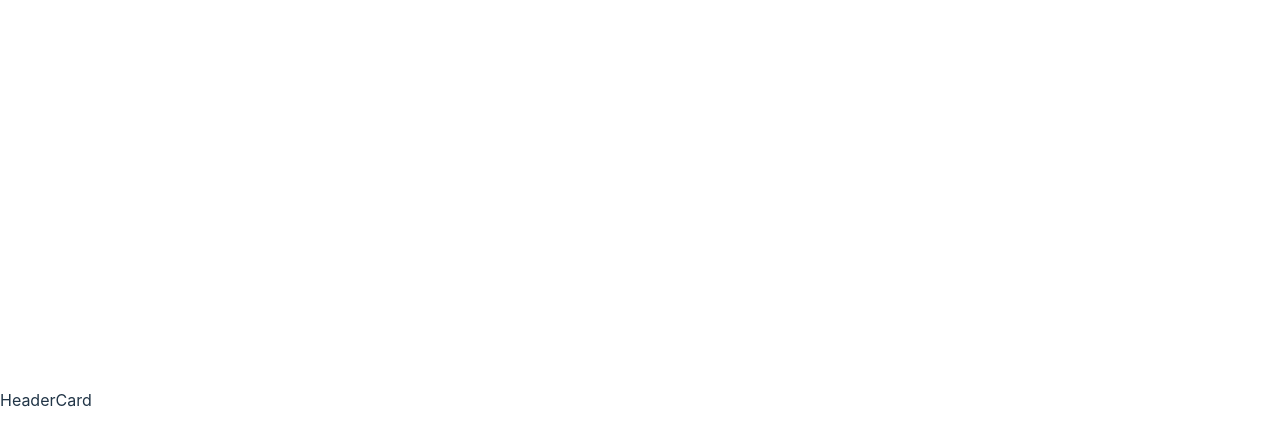
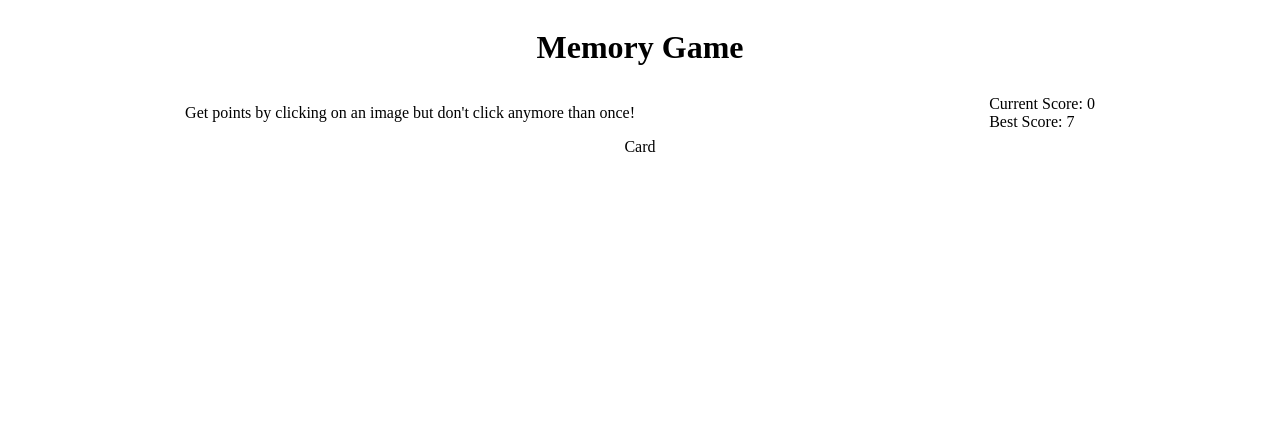
Before and after one commit to aleksandar-code/memory-card, a React (Vite) app: page / in a window 1280 px wide. Shown: the top 446 px of the page. Built offline with nearby package versions, Linux system fonts and the light colour scheme.

Commit message:
Create Header

```diff
--- a/src/components/Header.tsx
+++ b/src/components/Header.tsx
@@ -1,3 +1,24 @@
 export function Header() {
-  return <>Header</>;
+  return (
+    <>
+      <header>
+        <h1>Memory Game</h1>
+        <div>
+          <p>
+            Get points by clicking on an image but don't click anymore than
+            once!
+          </p>
+          <div>
+            <div>
+              Current Score: <span>0</span>
+            </div>
+
+            <div>
+              Best Score: <span>7</span>
+            </div>
+          </div>
+        </div>
+      </header>
+    </>
+  );
 }
--- a/src/index.css
+++ b/src/index.css
@@ -1,69 +1,22 @@
-:root {
-  font-family: Inter, system-ui, Avenir, Helvetica, Arial, sans-serif;
-  line-height: 1.5;
-  font-weight: 400;
-
-  color-scheme: light dark;
-  color: rgba(255, 255, 255, 0.87);
-  background-color: #242424;
-
-  font-synthesis: none;
-  text-rendering: optimizeLegibility;
-  -webkit-font-smoothing: antialiased;
-  -moz-osx-font-smoothing: grayscale;
-  -webkit-text-size-adjust: 100%;
+#root {
+  display: flex;
+  align-items: center;
+  justify-content: center;
+  flex-direction: column;
 }
 
-a {
-  font-weight: 500;
-  color: #646cff;
-  text-decoration: inherit;
-}
-a:hover {
-  color: #535bf2;
+header {
+  display: flex;
+  width: 100%;
+  align-items: center;
+  position: relative;
+  justify-content: center;
+  flex-direction: column;
 }
 
-body {
-  margin: 0;
+header > div {
   display: flex;
-  place-items: center;
-  min-width: 320px;
-  min-height: 100vh;
+  width: 100%;
+  align-items: center;
+  justify-content: space-around;
 }
-
-h1 {
-  font-size: 3.2em;
-  line-height: 1.1;
-}
-
-button {
-  border-radius: 8px;
-  border: 1px solid transparent;
-  padding: 0.6em 1.2em;
-  font-size: 1em;
-  font-weight: 500;
-  font-family: inherit;
-  background-color: #1a1a1a;
-  cursor: pointer;
-  transition: border-color 0.25s;
-}
-button:hover {
-  border-color: #646cff;
-}
-button:focus,
-button:focus-visible {
-  outline: 4px auto -webkit-focus-ring-color;
-}
-
-@media (prefers-color-scheme: light) {
-  :root {
-    color: #213547;
-    background-color: #ffffff;
-  }
-  a:hover {
-    color: #747bff;
-  }
-  button {
-    background-color: #f9f9f9;
-  }
-}
```
